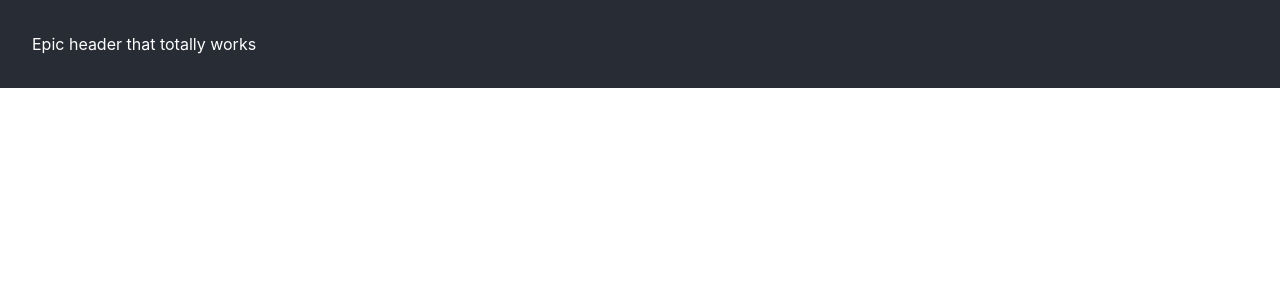
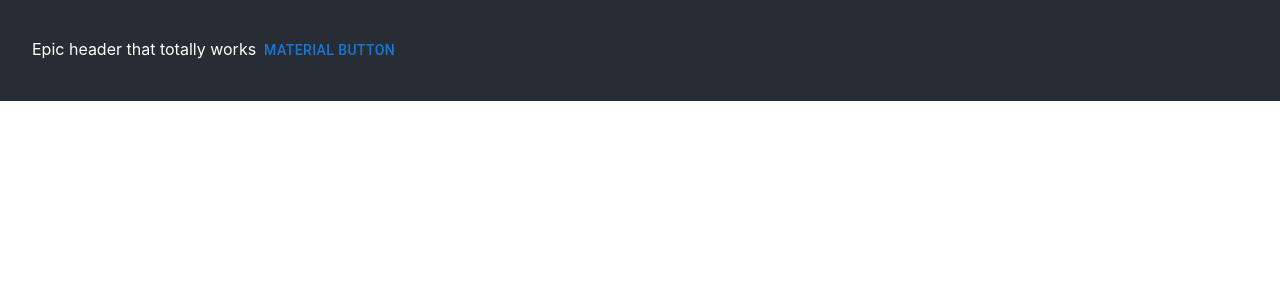
Before and after one commit to AJQuta/MichDeezNuts, a React (Vite) app in the folder deeznuts/: page / in a window 1280 px wide. Shown: the top 300 px of the page. Built offline with nearby package versions, Linux system fonts and the light colour scheme.

Commit message:
Added a MUI Button

```diff
--- a/deeznuts/package.json
+++ b/deeznuts/package.json
@@ -10,6 +10,9 @@
     "preview": "vite preview"
   },
   "dependencies": {
+    "@emotion/react": "^11.14.0",
+    "@emotion/styled": "^11.14.0",
+    "@mui/material": "^6.4.3",
     "react": "^18.3.1",
     "react-dom": "^18.3.1"
   },
--- a/deeznuts/src/Header.jsx
+++ b/deeznuts/src/Header.jsx
@@ -1,9 +1,17 @@
 import React from 'react';
+import { Button } from '@mui/material';
+function Header() {
 
-function Header() {
+    const handleClick = () => {
+        alert('hi');
+    };
+
 
     return <header>
         Epic header that totally works
+        <Button onClick={handleClick} color={"primary"}>
+            Material Button
+        </Button>
     </header>
 
 } export default Header
```
Also changed, not shown: 2 other files (tests, documents, lock files or other folders).
